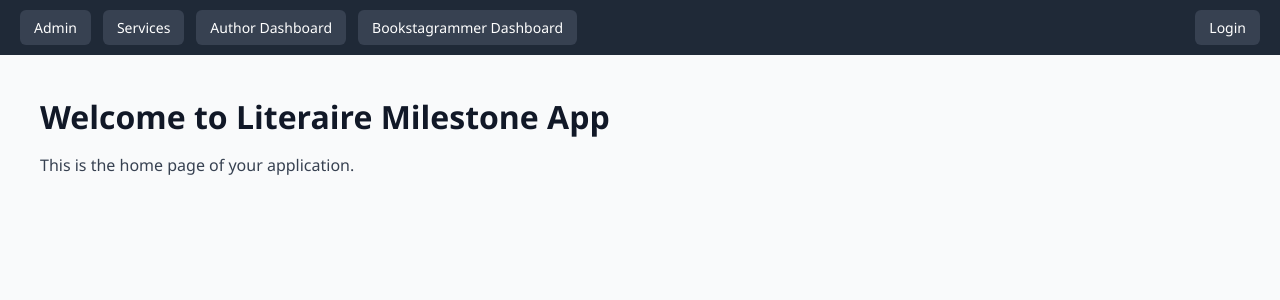
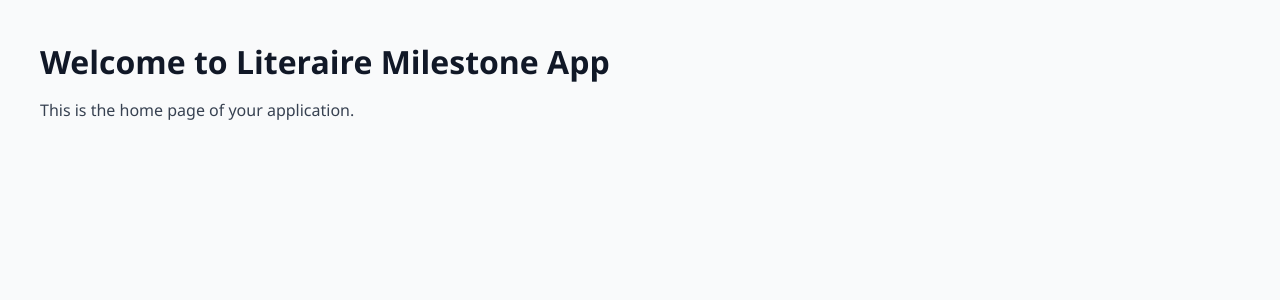
Before and after one commit to AliyulRahman/sample_lm_app, a React (Vite) app: page / in a window 1280 px wide. Shown: the top 300 px of the page. Built offline with nearby package versions, Linux system fonts and the light colour scheme.

Commit message:
Navbar removed from home

```diff
--- a/src/components/Home/index.jsx
+++ b/src/components/Home/index.jsx
@@ -1,27 +1,8 @@
-import { useNavigate } from "react-router-dom";
 import "./Home.css";
 
 export default function Home() {
-  const navigate = useNavigate();
-
-  const handleLogin = () => {
-    navigate("/login");
-  };
-
   return (
     <div className="home-container">
-      <nav className="navbar">
-        <div className="navbar-left">
-          <button onClick={() => navigate("/admin")}>Admin</button>
-          <button onClick={() => navigate("/services")}>Services</button>
-          <button onClick={() => navigate("/")}>Author Dashboard</button>
-          <button onClick={() => navigate("/")}>Bookstagrammer Dashboard</button>
-        </div>
-        <div className="navbar-right">
-          <button onClick={handleLogin}>Login</button>
-        </div>
-      </nav>
-
       <div className="home-content">
         <h1>Welcome to Literaire Milestone App</h1>
         <p>This is the home page of your application.</p>
```
